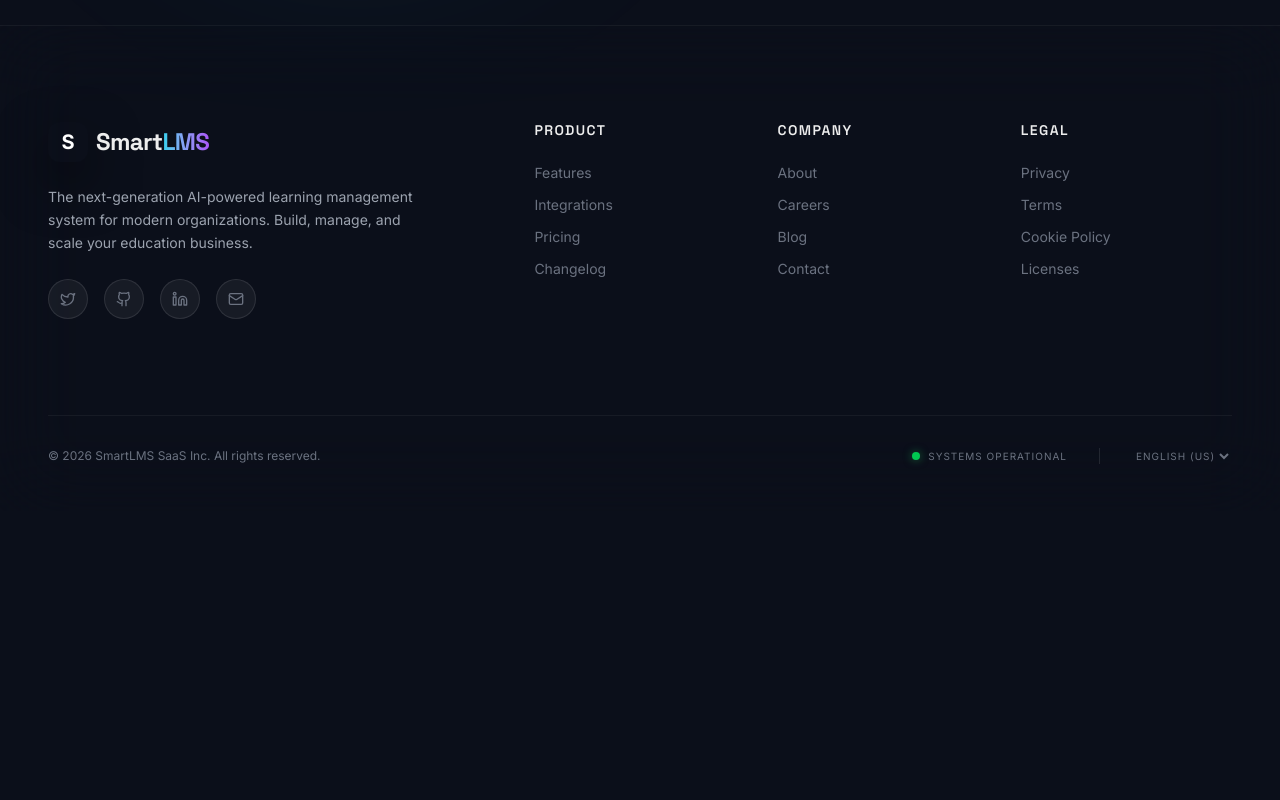
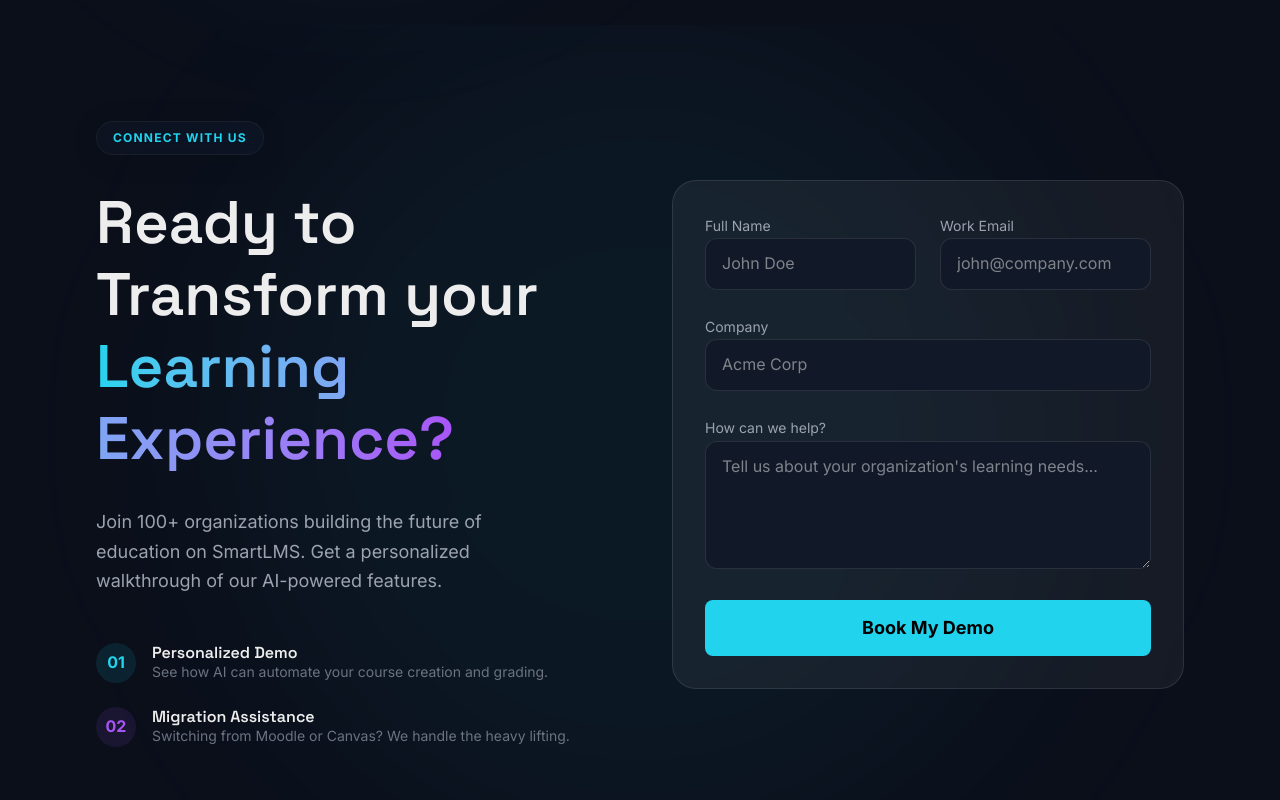
Before and after one commit to AsithaLKonara/Smart-LMS-SaaS, a Next.js app: page / in a window 1280 px wide. Shown: the part 8160-8960 px from the top of the page. Before the commit the page ends 8672 px from the top, so only its background shows below. Built offline with nearby package versions, Linux system fonts and the light colour scheme; no server answers.

Commit message:
feat(landing): add contact form and lead generation section

```diff
--- a/app/page.tsx
+++ b/app/page.tsx
@@ -23,6 +23,7 @@ import { Integrations } from "@/components/landing/Integrations";
 import { Pricing } from "@/components/landing/Pricing";
 import { FAQ } from "@/components/landing/FAQ";
 import { CertificationCTA } from "@/components/landing/CertificationCTA";
+import { ContactSection } from "@/components/landing/ContactSection";
 import { PublicChatWidget } from "@/components/features/ai/PublicChatWidget";
 
 export default function Home() {
@@ -163,7 +164,10 @@ export default function Home() {
       {/* 12. Final CTA Section */}
       <CertificationCTA />
 
-      {/* 13. Footer Section */}
+      {/* 13. Contact Section */}
+      <ContactSection />
+
+      {/* 14. Footer Section */}
       <Footer />
 
       {/* AI Chat Widget — floating bottom-right */}
--- /dev/null
+++ b/components/landing/ContactForm.tsx
@@ -0,0 +1,79 @@
+
+'use client';
+
+import { useState } from 'react';
+import { Button } from '@/components/ui/Button';
+import { submitLeadAction } from '@/app/actions/leads';
+import { toast } from 'sonner';
+
+export function ContactForm() {
+    const [formData, setFormData] = useState({ name: '', email: '', company: '', message: '' });
+    const [isSubmitting, setIsSubmitting] = useState(false);
+
+    const handleSubmit = async (e: React.FormEvent) => {
+        e.preventDefault();
+        setIsSubmitting(true);
+        try {
+            const res = await submitLeadAction({ ...formData, type: 'DEMO' });
+            if (res.success) {
+                toast.success("Thanks! We'll be in touch soon.");
+                setFormData({ name: '', email: '', company: '', message: '' });
+            } else {
+                toast.error("Something went wrong");
+            }
+        } catch (err) {
+            toast.error("An error occurred");
+        } finally {
+            setIsSubmitting(false);
+        }
+    };
+
+    return (
+        <form onSubmit={handleSubmit} className="space-y-6 bg-white/5 p-8 rounded-3xl border border-white/10 glass-hover">
+            <div className="grid grid-cols-1 md:grid-cols-2 gap-6">
+                <div className="space-y-2">
+                    <label className="text-sm text-text-secondary">Full Name</label>
+                    <input
+                        className="w-full bg-background-secondary border border-white/10 rounded-xl px-4 py-3 text-text-primary focus:ring-1 focus:ring-accent-cyan outline-none"
+                        placeholder="John Doe"
+                        value={formData.name}
+                        onChange={e => setFormData({...formData, name: e.target.value})}
+                        required
+                    />
+                </div>
+                <div className="space-y-2">
+                    <label className="text-sm text-text-secondary">Work Email</label>
+                    <input
+                        type="email"
+                        className="w-full bg-background-secondary border border-white/10 rounded-xl px-4 py-3 text-text-primary focus:ring-1 focus:ring-accent-cyan outline-none"
+                        placeholder="john@company.com"
+                        value={formData.email}
+                        onChange={e => setFormData({...formData, email: e.target.value})}
+                        required
+                    />
+                </div>
+            </div>
+            <div className="space-y-2">
+                <label className="text-sm text-text-secondary">Company</label>
+                <input
+                    className="w-full bg-background-secondary border border-white/10 rounded-xl px-4 py-3 text-text-primary focus:ring-1 focus:ring-accent-cyan outline-none"
+                    placeholder="Acme Corp"
+                    value={formData.company}
+                    onChange={e => setFormData({...formData, company: e.target.value})}
+                />
+            </div>
+            <div className="space-y-2">
+                <label className="text-sm text-text-secondary">How can we help?</label>
+                <textarea
+                    className="w-full bg-background-secondary border border-white/10 rounded-xl px-4 py-3 text-text-primary h-32 focus:ring-1 focus:ring-accent-cyan outline-none"
+                    placeholder="Tell us about your organization's learning needs..."
+                    value={formData.message}
+                    onChange={e => setFormData({...formData, message: e.target.value})}
+                />
+            </div>
+            <Button type="submit" className="w-full h-14 bg-accent-cyan text-black font-bold text-lg" disabled={isSubmitting}>
+                {isSubmitting ? 'Sending...' : 'Book My Demo'}
+            </Button>
+        </form>
+    );
+}
--- /dev/null
+++ b/components/landing/ContactSection.tsx
@@ -0,0 +1,53 @@
+
+import { Container } from "@/components/layout/Container";
+import { ContactForm } from "./ContactForm";
+import { motion } from "framer-motion";
+import { TextGradient } from "../ui/TextGradient";
+
+export function ContactSection() {
+    return (
+        <section id="contact" className="py-24 relative overflow-hidden">
+            <div className="absolute top-1/2 left-1/2 -translate-x-1/2 -translate-y-1/2 w-[800px] h-[800px] bg-accent-cyan/5 blur-[120px] rounded-full -z-10" />
+
+            <Container>
+                <div className="grid lg:grid-cols-2 gap-16 items-center">
+                    <div className="space-y-8">
+                        <div className="inline-flex items-center gap-2 px-4 py-2 rounded-full glass border-white/10 w-fit">
+                            <span className="text-accent-cyan text-xs font-bold uppercase tracking-widest">Connect with Us</span>
+                        </div>
+                        <h2 className="text-4xl lg:text-6xl font-bold font-heading text-text-primary leading-tight">
+                            Ready to Transform your <br />
+                            <TextGradient>Learning Experience?</TextGradient>
+                        </h2>
+                        <p className="text-lg text-text-secondary leading-relaxed max-w-md">
+                            Join 100+ organizations building the future of education on SmartLMS. Get a personalized walkthrough of our AI-powered features.
+                        </p>
+
+                        <div className="space-y-6 pt-4">
+                            <div className="flex items-start gap-4">
+                                <div className="w-10 h-10 rounded-full bg-accent-cyan/10 flex items-center justify-center text-accent-cyan shrink-0">
+                                    <span className="font-bold">01</span>
+                                </div>
+                                <div>
+                                    <h4 className="font-bold text-text-primary">Personalized Demo</h4>
+                                    <p className="text-sm text-text-muted">See how AI can automate your course creation and grading.</p>
+                                </div>
+                            </div>
+                            <div className="flex items-start gap-4">
+                                <div className="w-10 h-10 rounded-full bg-accent-purple/10 flex items-center justify-center text-accent-purple shrink-0">
+                                    <span className="font-bold">02</span>
+                                </div>
+                                <div>
+                                    <h4 className="font-bold text-text-primary">Migration Assistance</h4>
+                                    <p className="text-sm text-text-muted">Switching from Moodle or Canvas? We handle the heavy lifting.</p>
+                                </div>
+                            </div>
+                        </div>
+                    </div>
+
+                    <ContactForm />
+                </div>
+            </Container>
+        </section>
+    );
+}
```
